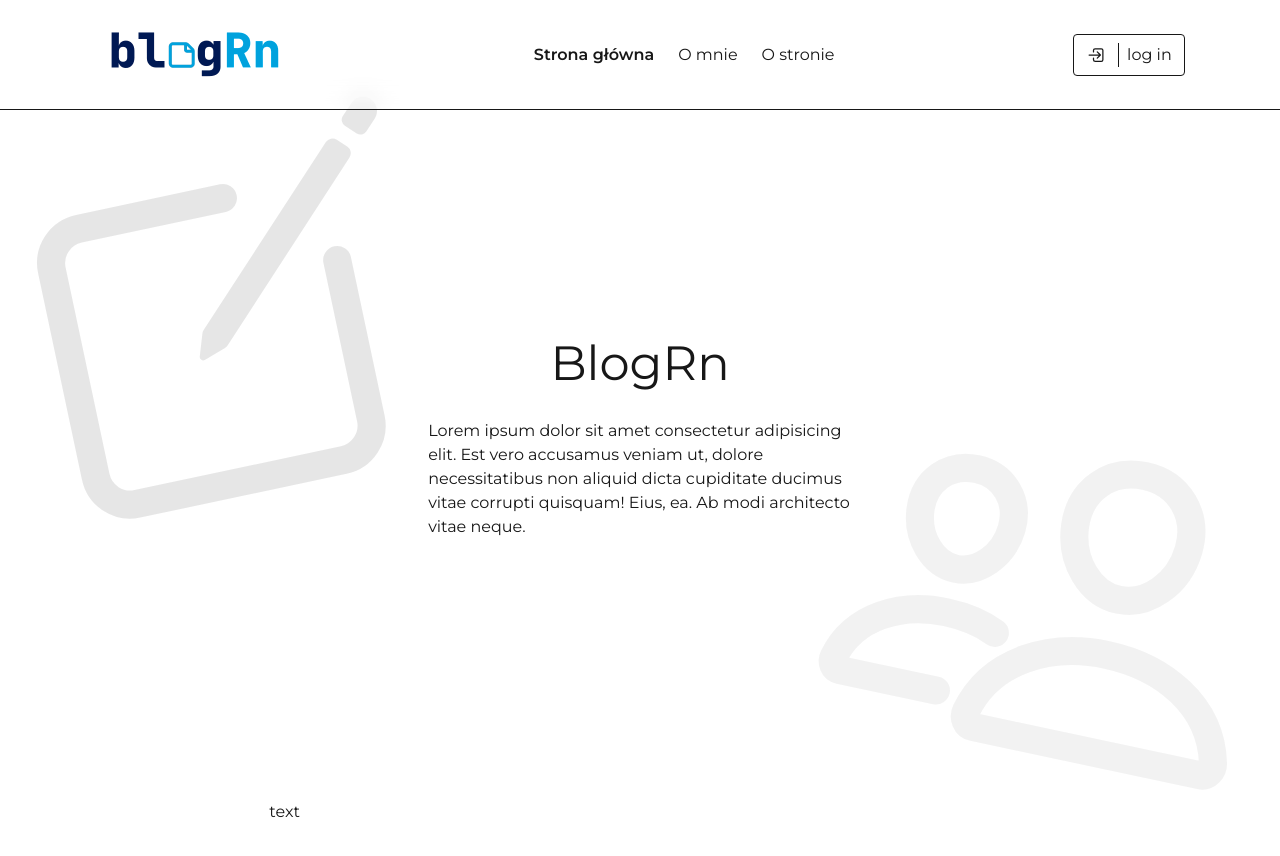
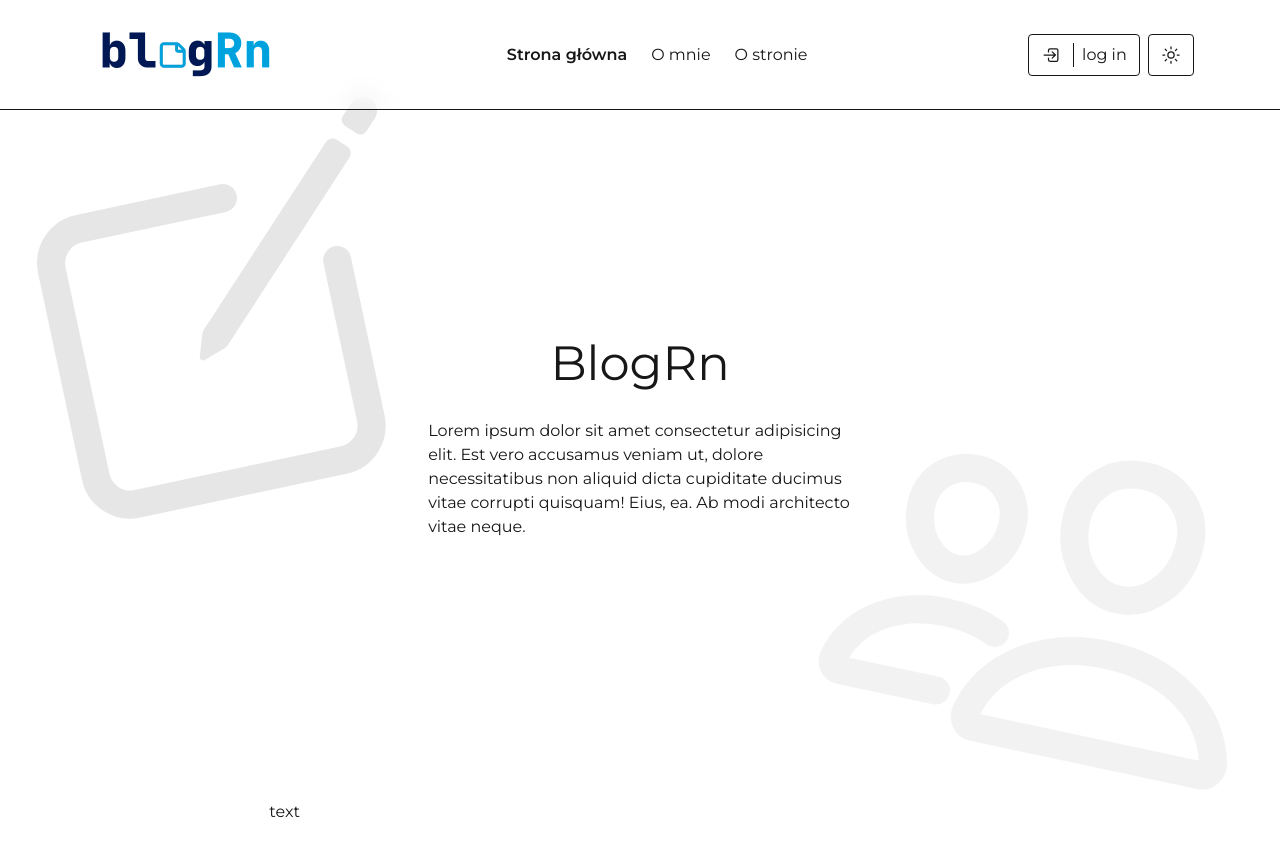
Before and after one commit to Patryk725/Nextjs-first-project-blog, a Next.js app: page / in a window 1280 px wide. Shown: the top 856 px of the page. Built offline with nearby package versions, Linux system fonts and the light colour scheme.

Commit message:
dark theme button, Providers fix

```diff
--- a/src/app/layout.tsx
+++ b/src/app/layout.tsx
@@ -35,10 +35,12 @@ export default function RootLayout({
       className={`${montserrat.variable} ${montserratAlternates.variable} h-full antialiased`}
     >
       <body className="wrapper flex min-h-full flex-col">
-        <main className="content mt-0">
-          <Navbar sticky />
-          <Providers>{children}</Providers>
-        </main>
+        <Providers>
+          <main className="content mt-0">
+            <Navbar sticky />
+            {children}
+          </main>
+        </Providers>
       </body>
     </html>
   );
--- a/src/components/Navbar.tsx
+++ b/src/components/Navbar.tsx
@@ -1,10 +1,16 @@
 "use client";
 
 import { clsx } from "clsx";
+import { useTheme } from "next-themes";
 import Image from "next/image";
 import { usePathname } from "next/navigation";
 import { useEffect, useRef, useState } from "react";
-import { IoLogInOutline, IoPersonCircleOutline } from "react-icons/io5";
+import {
+  IoLogInOutline,
+  IoMoonOutline,
+  IoPersonCircleOutline,
+  IoSunnyOutline,
+} from "react-icons/io5";
 import DefaultButton from "./ui/Button/DefaultButton";
 import Link from "./ui/Link";
 
@@ -45,6 +51,8 @@ export default function Navbar({
     );
   }, []);
 
+  const { theme, setTheme } = useTheme();
+
   const pathname: string = usePathname();
   return (
     <nav
@@ -81,7 +89,7 @@ export default function Navbar({
             ))}
           </ul>
         </div>
-        <div>
+        <div className="flex gap-2">
           <DefaultButton
             onClick={handleTest}
             iconStart={
@@ -90,6 +98,13 @@ export default function Navbar({
           >
             {logged_in_test ? "username" : "log in"}
           </DefaultButton>
+          <DefaultButton
+            onClick={() => setTheme(theme === "dark" ? "light" : "dark")}
+            iconStart={
+              theme === "light" ? <IoMoonOutline /> : <IoSunnyOutline />
+            }
+            title="change theme color"
+          ></DefaultButton>
         </div>
       </div>
     </nav>
--- a/src/components/ui/Button/DefaultButton.tsx
+++ b/src/components/ui/Button/DefaultButton.tsx
@@ -6,7 +6,7 @@ type ButtonProps = React.ButtonHTMLAttributes<HTMLButtonElement> & {
   iconEnd?: React.ReactElement<{ size?: number }>;
   iconSize?: 20;
   colorInvert?: boolean;
-  children: React.ReactNode;
+  children?: React.ReactNode;
 };
 
 export default function DefaultButton({
@@ -29,6 +29,7 @@ export default function DefaultButton({
       )}
     >
       {iconStart && React.cloneElement(iconStart, { size: iconSize })}
+      {children && (
         <div
           className={clsx(
             iconStart && "border-s ps-2",
@@ -37,6 +38,7 @@ export default function DefaultButton({
         >
           {children}
         </div>
+      )}
       {iconEnd && React.cloneElement(iconEnd, { size: iconSize })}
     </button>
   );
```
Lines whose indentation alone changed are shown as unchanged.
